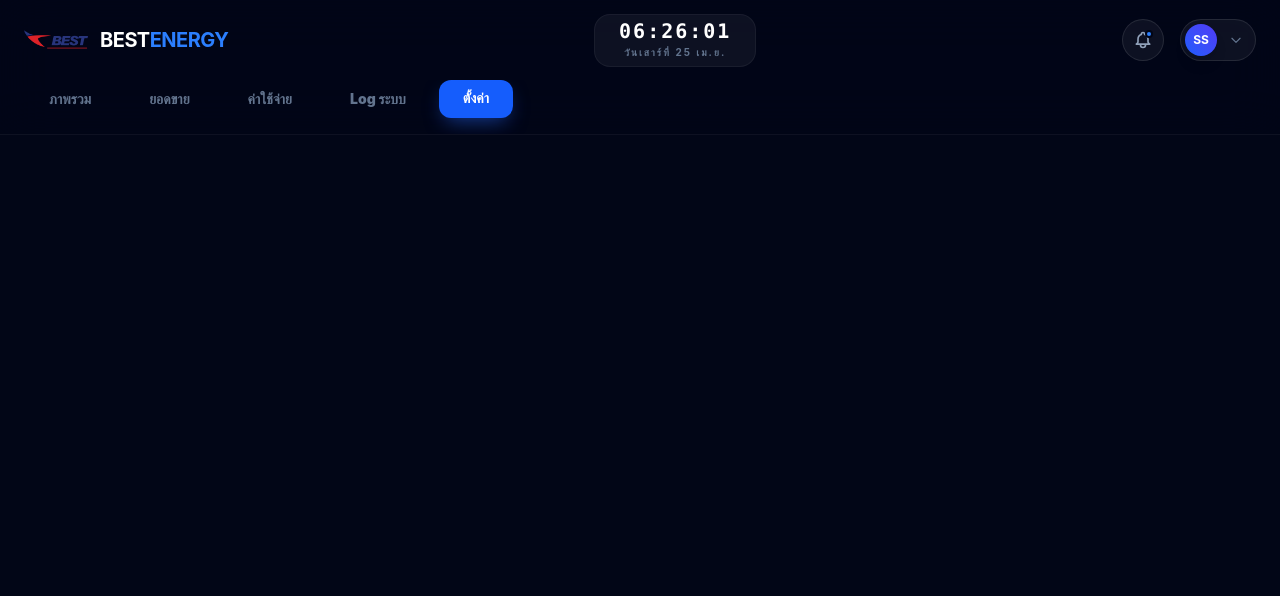
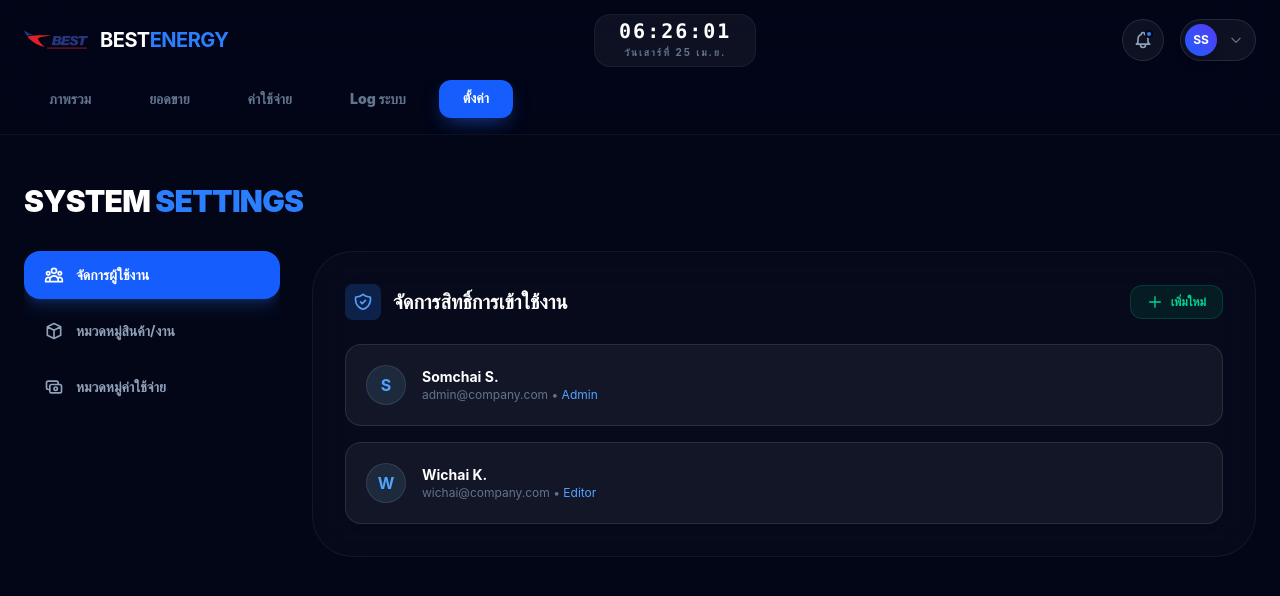
Before and after one commit to kittitach1526/internal-sale, a React (Vite) app: page /settings in a window 1280 px wide. Shown: the top 596 px of the page. Built offline with nearby package versions, Linux system fonts and the light colour scheme.

Commit message:
add settings page

```diff
--- a/src/App.jsx
+++ b/src/App.jsx
@@ -4,6 +4,7 @@ import Home from "./pages/Home";
 import Sales from "./pages/Sales";
 import Expenses from "./pages/Expenses";
 import ActivityLog from "./pages/ActivityLog";
+import Settings from "./pages/Settings";
 
 export default function App() {
   return (
@@ -27,6 +28,7 @@ export default function App() {
           <Route path="/sales" element={<Sales />} />
           <Route path="/expenses" element={<Expenses />} />
           <Route path="/logs" element={<ActivityLog />} />
+          <Route path="/settings" element={<Settings />} />
           {/* เพิ่มหน้าอื่นๆ ที่นี่ */}
         </Routes>
       </main>
--- a/src/pages/Expenses.jsx
+++ b/src/pages/Expenses.jsx
@@ -17,7 +17,7 @@ export default function Expenses() {
   ];
 
   return (
-    <div className="max-w-[1600px] mx-auto px-6 pt-6 animate-in fade-in duration-700">
+    <div className="max-w-7xl mx-auto px-6 pt-6 animate-in fade-in duration-700">
 
       {/* --- Header: Time Selection & Actions --- */}
       <div className="flex flex-col gap-6 mb-6">
--- /dev/null
+++ b/src/pages/Settings.jsx
@@ -0,0 +1,153 @@
+import React, { useState } from "react";
+import {
+  HiOutlineUserGroup,
+  HiOutlineCube,
+  HiOutlineCash,
+  HiOutlinePlus,
+  HiOutlinePencilAlt,
+  HiOutlineTrash,
+  HiOutlineShieldCheck
+} from "react-icons/hi";
+
+export default function Settings() {
+  const [activeTab, setActiveTab] = useState("users");
+
+  // --- Mock Data States (ในงานจริงส่วนนี้จะมาจาก API) ---
+  const [users, setUsers] = useState([
+    { id: 1, name: "Somchai S.", role: "Admin", email: "admin@company.com" },
+    { id: 2, name: "Wichai K.", role: "Editor", email: "wichai@company.com" },
+  ]);
+
+  const [productCategories, setProductCategories] = useState({
+    FOSTEC: ["Fiber Optic", "Splicing", "OTDR Test"],
+    "งานตรวจวัด": ["ตู้โหลด", "ความร้อน", "แสงสว่าง"]
+  });
+
+  const [expenseCategories, setExpenseCategories] = useState([
+    "Fix cost", "ค่าใช้จ่ายสำนักงาน", "ค่าเช่า", "ค่าน้ำมัน", "ค่าใช้จ่ายใน Job งาน"
+  ]);
+
+  // --- UI Components ---
+  const SectionHeader = ({ title, onAdd, icon: Icon }) => (
+    <div className="flex justify-between items-center mb-6">
+      <div className="flex items-center gap-3">
+        <div className="p-2 bg-blue-500/20 rounded-lg text-blue-400">
+          <Icon size={20} />
+        </div>
+        <h2 className="text-xl font-bold text-white">{title}</h2>
+      </div>
+      <button
+        onClick={onAdd}
+        className="flex items-center gap-2 px-4 py-2 bg-emerald-500/10 border border-emerald-500/20 text-emerald-400 text-xs font-bold rounded-xl hover:bg-emerald-500/20 transition-all"
+      >
+        <HiOutlinePlus size={16} /> เพิ่มใหม่
+      </button>
+    </div>
+  );
+
+  return (
+    <div className="max-w-7xl mx-auto px-6 pt-8 pb-20">
+      <h1 className="text-3xl font-black text-white tracking-tight uppercase mb-8">
+        System <span className="text-blue-500">Settings</span>
+      </h1>
+
+      <div className="flex flex-col lg:flex-row gap-8">
+
+        {/* --- Navigation Sidebar --- */}
+        <div className="lg:w-64 flex flex-row lg:flex-col gap-2 overflow-x-auto pb-4 lg:pb-0">
+          {[
+            { id: "users", label: "จัดการผู้ใช้งาน", icon: HiOutlineUserGroup },
+            { id: "products", label: "หมวดหมู่สินค้า/งาน", icon: HiOutlineCube },
+            { id: "expenses", label: "หมวดหมู่ค่าใช้จ่าย", icon: HiOutlineCash },
+          ].map((item) => (
+            <button
+              key={item.id}
+              onClick={() => setActiveTab(item.id)}
+              className={`flex items-center gap-3 px-5 py-3.5 rounded-2xl text-sm font-bold transition-all whitespace-nowrap
+                ${activeTab === item.id
+                  ? "bg-blue-600 text-white shadow-lg shadow-blue-500/20"
+                  : "text-slate-400 hover:bg-white/5 hover:text-slate-200"}`}
+            >
+              <item.icon size={20} />
+              {item.label}
+            </button>
+          ))}
+        </div>
+
+        {/* --- Content Area --- */}
+        <div className="flex-1 bg-white/[0.02] border border-white/5 rounded-[2.5rem] p-8 backdrop-blur-xl">
+
+          {/* 1. จัดการ User */}
+          {activeTab === "users" && (
+            <div className="animate-in fade-in duration-500">
+              <SectionHeader title="จัดการสิทธิ์การเข้าใช้งาน" icon={HiOutlineShieldCheck} onAdd={() => {}} />
+              <div className="grid gap-4">
+                {users.map(user => (
+                  <div key={user.id} className="flex items-center justify-between p-5 bg-white/5 border border-white/10 rounded-2xl group hover:border-blue-500/30 transition-all">
+                    <div className="flex items-center gap-4">
+                      <div className="w-10 h-10 rounded-full bg-slate-800 border border-white/10 flex items-center justify-center text-blue-400 font-bold">
+                        {user.name[0]}
+                      </div>
+                      <div>
+                        <p className="text-white font-bold text-sm">{user.name}</p>
+                        <p className="text-slate-500 text-xs">{user.email} • <span className="text-blue-400">{user.role}</span></p>
+                      </div>
+                    </div>
+                    <div className="flex gap-2 opacity-0 group-hover:opacity-100 transition-opacity">
+                      <button className="p-2 text-slate-400 hover:text-white hover:bg-white/10 rounded-lg"><HiOutlinePencilAlt /></button>
+                      <button className="p-2 text-slate-400 hover:text-red-400 hover:bg-red-400/10 rounded-lg"><HiOutlineTrash /></button>
+                    </div>
+                  </div>
+                ))}
+              </div>
+            </div>
+          )}
+
+          {/* 2. จัดการ Product (FOSTEC & งานตรวจวัด) */}
+          {activeTab === "products" && (
+            <div className="animate-in fade-in duration-500 space-y-10">
+              {Object.entries(productCategories).map(([group, items]) => (
+                <div key={group}>
+                  <SectionHeader title={`หมวดหมู่ ${group}`} icon={HiOutlineCube} onAdd={() => {}} />
+                  <div className="grid grid-cols-1 md:grid-cols-2 gap-3">
+                    {items.map((item, index) => (
+                      <div key={index} className="flex items-center justify-between px-5 py-3 bg-white/5 border border-white/10 rounded-xl">
+                        <span className="text-sm text-slate-300 font-medium">{item}</span>
+                        <div className="flex gap-1">
+                          <button className="p-1.5 text-slate-500 hover:text-white"><HiOutlinePencilAlt size={14} /></button>
+                          <button className="p-1.5 text-slate-500 hover:text-red-400"><HiOutlineTrash size={14} /></button>
+                        </div>
+                      </div>
+                    ))}
+                  </div>
+                </div>
+              ))}
+            </div>
+          )}
+
+          {/* 3. จัดการ Expense */}
+          {activeTab === "expenses" && (
+            <div className="animate-in fade-in duration-500">
+              <SectionHeader title="จัดการหมวดหมู่ค่าใช้จ่าย" icon={HiOutlineCash} onAdd={() => {}} />
+              <div className="grid grid-cols-1 md:grid-cols-2 gap-4">
+                {expenseCategories.map((cat, index) => (
+                  <div key={index} className="flex items-center justify-between p-4 bg-white/5 border border-white/10 rounded-2xl">
+                    <div className="flex items-center gap-3">
+                      <div className="w-2 h-2 rounded-full bg-blue-500"></div>
+                      <span className="text-sm text-slate-200 font-bold">{cat}</span>
+                    </div>
+                    <div className="flex gap-2">
+                      <button className="p-2 text-slate-500 hover:text-white hover:bg-white/10 rounded-lg"><HiOutlinePencilAlt size={16} /></button>
+                      <button className="p-2 text-slate-500 hover:text-red-400 hover:bg-red-400/10 rounded-lg"><HiOutlineTrash size={16} /></button>
+                    </div>
+                  </div>
+                ))}
+              </div>
+            </div>
+          )}
+
+        </div>
+      </div>
+    </div>
+  );
+}
```
